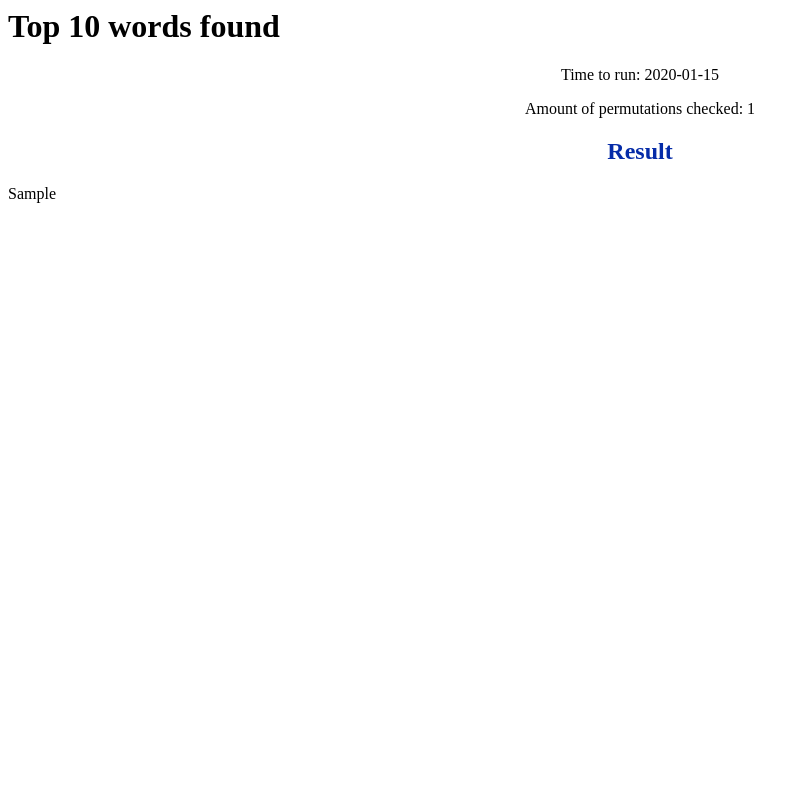
After one commit to ajkop/CheatCountdown, a Flask app: template countdown/frontend/templates/result.html in a window 1280 px wide. The commit adds this page. Shown: the whole page, without its empty margins (0-807 px from the left). Run offline with Flask 2, Linux system fonts and the light colour scheme; the template is opened without the code that fills it: most values are stand-ins (such as "Sample title", 1, 10 or a date in 2020).

Commit message:
Added a result html page and paramaterized the return values

```diff
--- a/countdown/frontend/static/letter_input.css
+++ b/countdown/frontend/static/letter_input.css
@@ -6,6 +6,11 @@ form {
 
 h2 {
    color: #052ba8;
+   text-align: center;
+}
+
+p {
+   text-align: center;
 }
 
 .inputs {
--- a/countdown/frontend/templates/letter_input.html
+++ b/countdown/frontend/templates/letter_input.html
@@ -18,7 +18,7 @@
     </h1>
 </head>
 <body>
-<form method="POST" action="https://countdowncheat.com/words_result" enctype="multipart/form-data">
+<form method="POST" action="/words_result" enctype="multipart/form-data">
         <h2>Enter letters here</h2>
         <input class="inputs" type="text" name='letter1' placeholder='Letter 1' maxlength="1"/>
         <input class="inputs" type="text" name='letter2' placeholder='Letter 2' maxlength="1"/>
--- /dev/null
+++ b/countdown/frontend/templates/result.html
@@ -0,0 +1,14 @@
+<html>
+<head>
+    <link rel="stylesheet" type="text/css" href="/static/letter_input.css">
+    <h1 > Top {{ limit }} words found </h1>
+</head>
+<body>
+<p> Time to run: {{ runtime }} </p>
+<p> Amount of permutations checked: {{ perm_count }}</p>
+<h2>
+    Result
+</h2>
+{{ words_table }}
+</body>
+</html>
--- a/setup.py
+++ b/setup.py
@@ -2,7 +2,7 @@ from setuptools import setup
 
 setup(
     name='countdown',
-    install_requires=['pyenchant', 'requests', 'flask'],
+    install_requires=['pyenchant', 'requests', 'flask', 'json2html'],
     version='1.0',
     packages=['countdown', 'countdown.frontend', 'countdown.exceptions', 'countdown.api_wrapper'],
     url='http://countdowncheat.com',
```
Also changed, not shown: countdown/__init__.py (+5 -4 lines), countdown/frontend/endpoints.py (+11 -2 lines).
